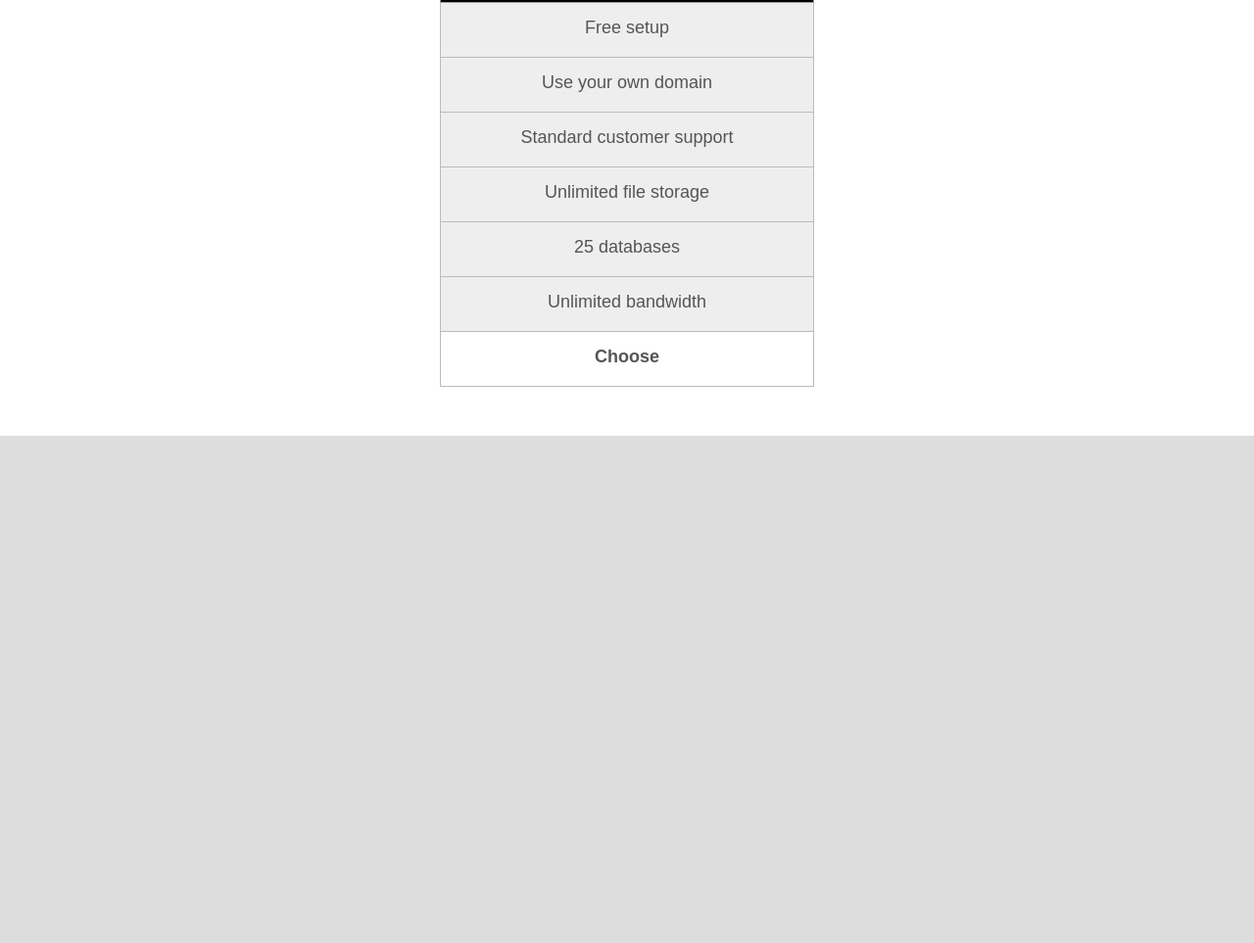
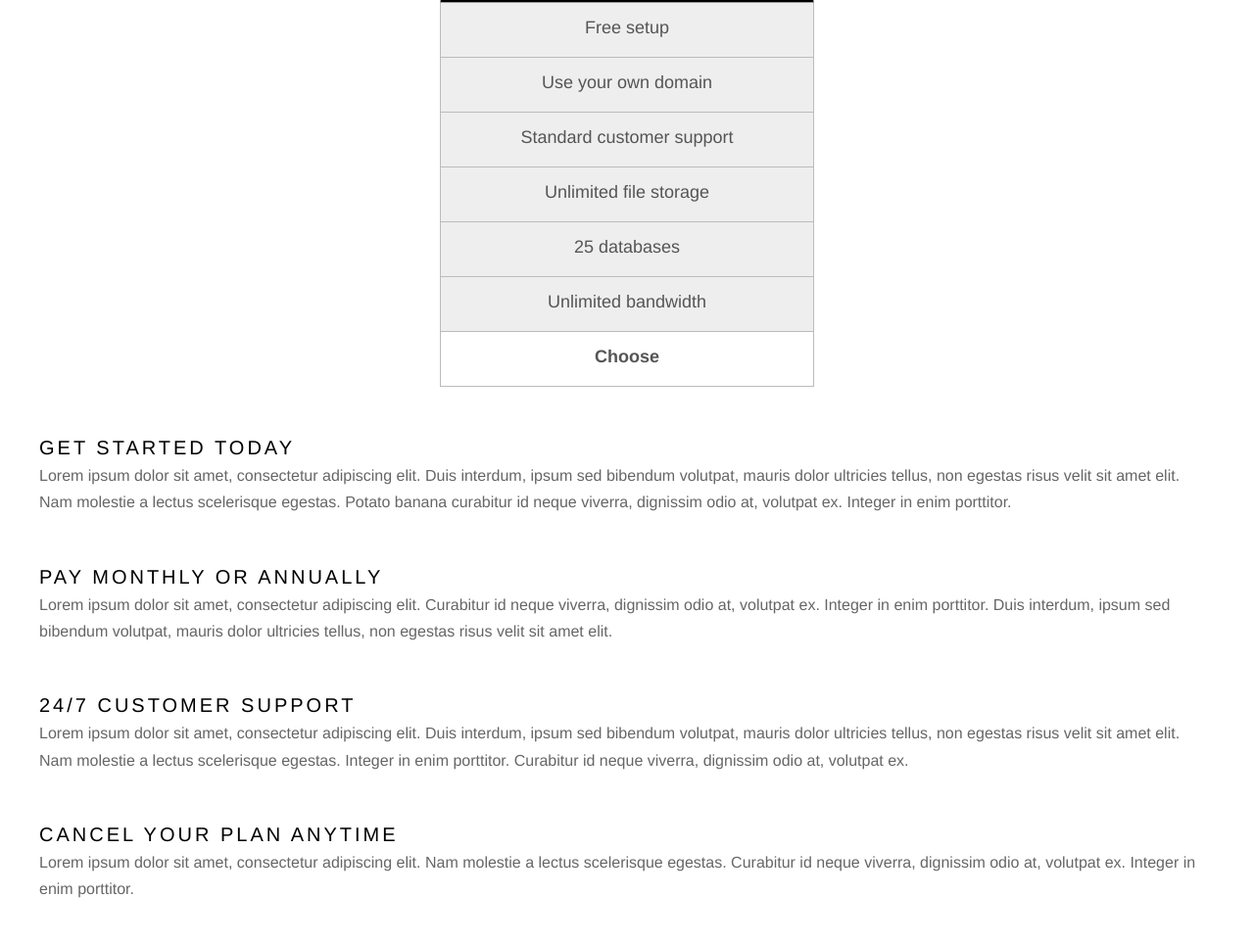
Before and after one commit to vvj5/dist, a plain HTML site: page index.html in a window 1280 px wide. Shown: the part 1837-2800 px from the top of the page at 98% size. Before the commit the page ends 2282 px from the top, so only its background shows below. Drawn offline with Linux system fonts and the light colour scheme; files that its build step writes are made by us from their sources.

Commit message:
Breakpoint 1- progress

```diff
--- a/css/style.css
+++ b/css/style.css
@@ -120,6 +120,7 @@ body {
 .plan-nav-item {
   color: #555555;
   background-color: #eeeeee;
+  font-family: Helvetica;
   border-left: 1px solid #bbbbbb;
   border-right: 1px solid #bbbbbb;
   border-bottom: 1px solid #bbbbbb;
@@ -134,6 +135,7 @@ body {
 .plan-choose-button {
   color: #555555;
   background-color: #ffffff;
+  font-family: Helvetica;
   border-left: 1px solid #bbbbbb;
   border-right: 1px solid #bbbbbb;
   border-bottom: 1px solid #bbbbbb;
@@ -146,4 +148,43 @@ body {
   padding-top: 15px;
   text-align: center; }
 
+.copy-parent {
+  background-color: white; }
+
+.copy-box {
+  padding-left: 40px;
+  padding-right: 40px;
+  padding-bottom: 50px;
+  display: block;
+  margin-left: auto;
+  margin-right: auto;
+  line-height: 1.7; }
+
+.copy-title {
+  font-family: Helvetica;
+  color: black;
+  font-size: 20px;
+  letter-spacing: 3px;
+  line-height: 1; }
+
+.copy-text {
+  font-family: Helvetica;
+  font-size: 16px;
+  color: #666666; }
+
+.footer {
+  height: 60px;
+  background-color: black;
+  font-size: 16px;
+  font-weight: bold;
+  font-family: Helvetica;
+  color: #666666;
+  line-height: 1.7;
+  padding: 20px;
+  text-align: center; }
+
+.link {
+  color: #cccccc;
+  text-decoration: underline; }
+
 /*# sourceMappingURL=style.css.map */
--- a/index.html
+++ b/index.html
@@ -80,5 +80,39 @@
 		</div>
 	</section>
 
+	<!-- COPY SECTION -->
+
+	<section class="copy-parent">
+		<div class="copy-box">
+			<span class="copy-title">GET STARTED TODAY</span>
+			<br/>
+			<span class="copy-text">
+			Lorem ipsum dolor sit amet, consectetur adipiscing elit. Duis interdum, ipsum sed bibendum volutpat, mauris dolor ultricies tellus, non egestas risus velit sit amet elit. Nam molestie a lectus scelerisque egestas. Potato banana curabitur id neque viverra, dignissim odio at, volutpat ex. Integer in enim porttitor.
+		</div>
+		<div class="copy-box">
+			<span class="copy-title">PAY MONTHLY OR ANNUALLY</span>
+			<br/>
+			<span class="copy-text">
+			Lorem ipsum dolor sit amet, consectetur adipiscing elit. Curabitur id neque viverra, dignissim odio at, volutpat ex. Integer in enim porttitor. Duis interdum, ipsum sed bibendum volutpat, mauris dolor ultricies tellus, non egestas risus velit sit amet elit.
+			</span>
+		</div>
+		<div class="copy-box">
+			<span class="copy-title">24/7 CUSTOMER SUPPORT</span>
+			<br/>
+			<span class="copy-text">
+			Lorem ipsum dolor sit amet, consectetur adipiscing elit. Duis interdum, ipsum sed bibendum volutpat, mauris dolor ultricies tellus, non egestas risus velit sit amet elit. Nam molestie a lectus scelerisque egestas. Integer in enim porttitor. Curabitur id neque viverra, dignissim odio at, volutpat ex.
+			</span>
+		</div>
+		<div class="copy-box">
+			<span class="copy-title">CANCEL YOUR PLAN ANYTIME</span>
+			<br/>
+			<span class="copy-text">
+			Lorem ipsum dolor sit amet, consectetur adipiscing elit. Nam molestie a lectus scelerisque egestas. Curabitur id neque viverra, dignissim odio at, volutpat ex. Integer in enim porttitor.
+			</span>
+		</div>
+	</section>
+	<section class="footer">
+		<span class="link">Try now</span> for 14 days. No credit card required. Header image courtesy of <span class="link">Unsplash.</span>
+	</section>
 </body>
 </html>
```
Also changed, not shown: 1 other file.
